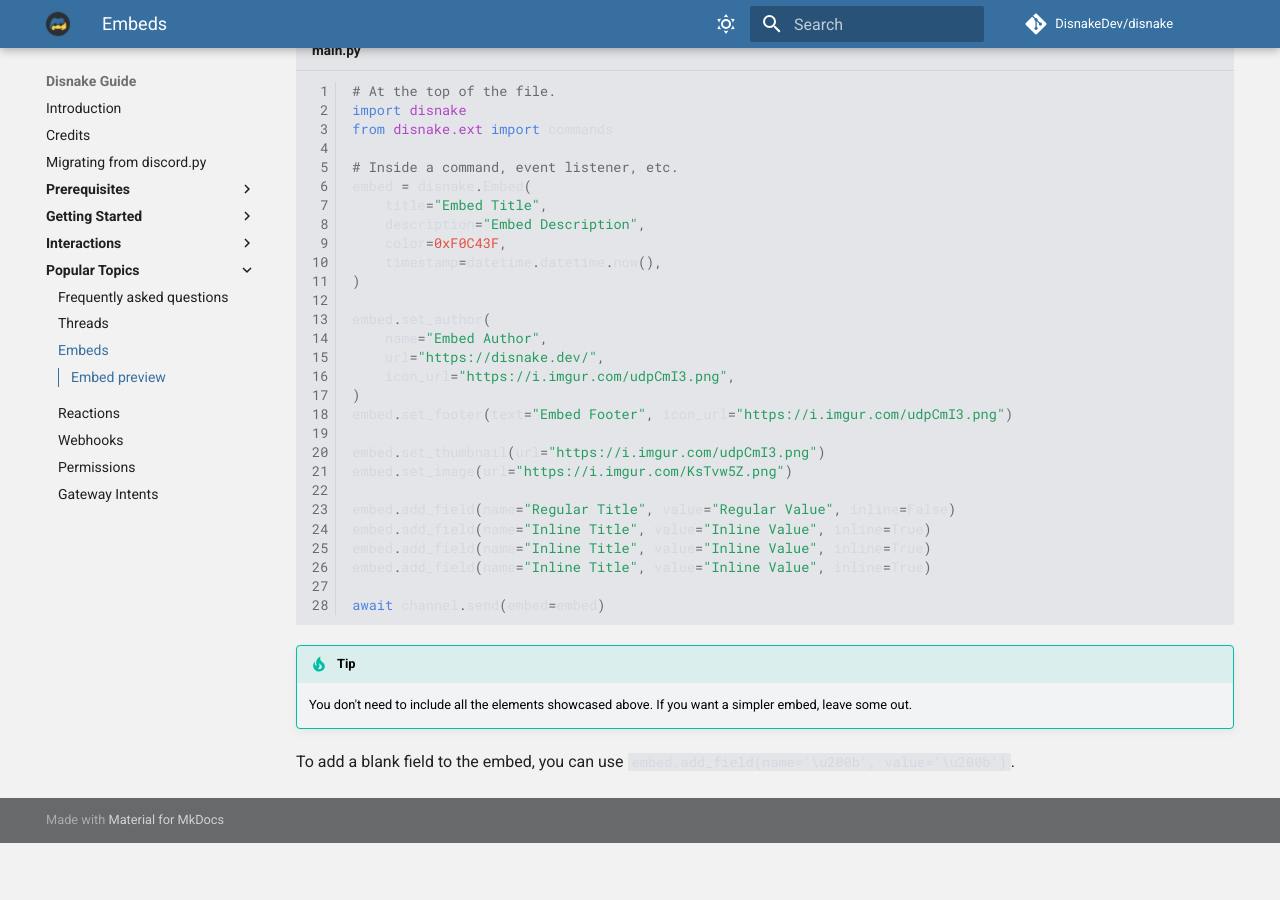
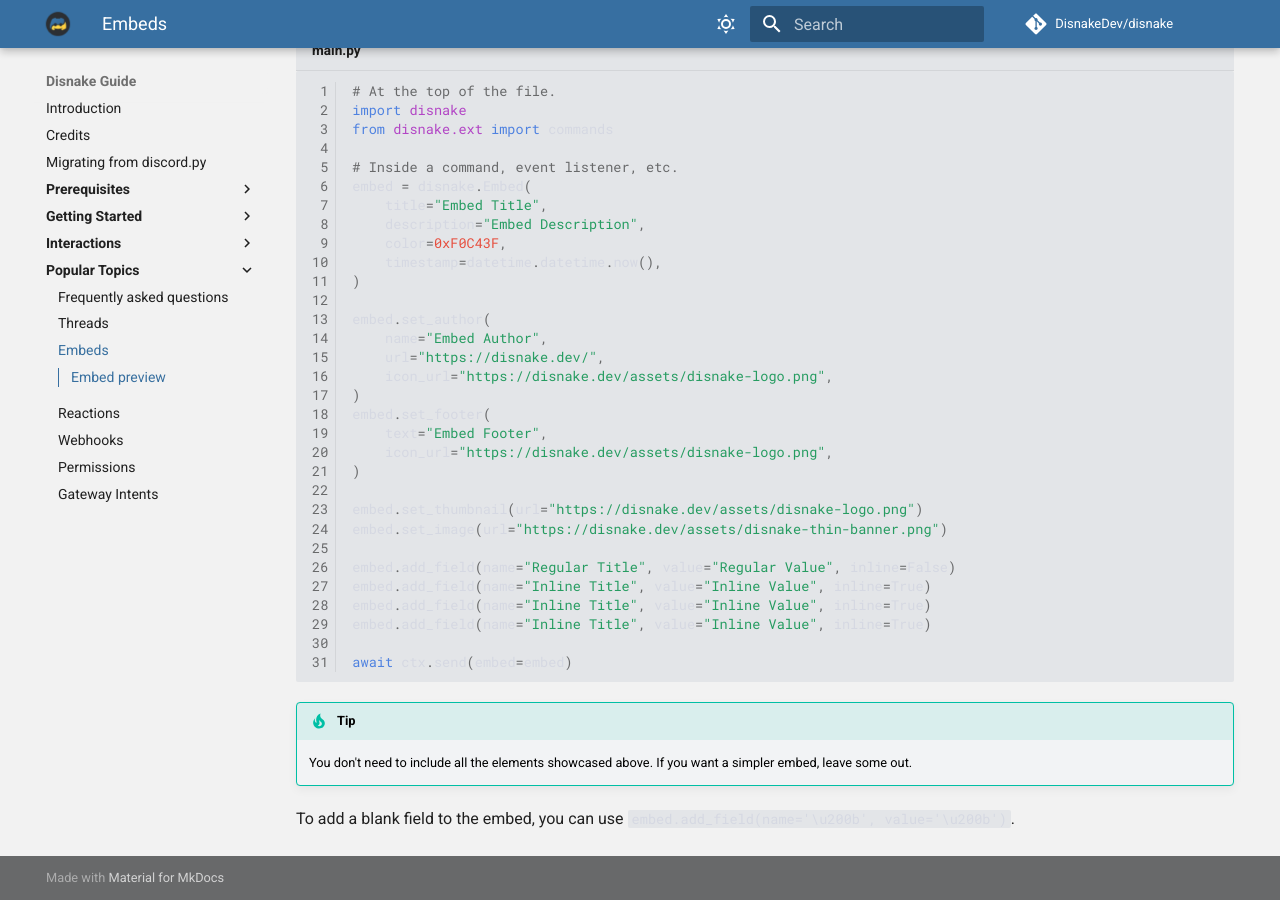
Before and after one commit to DisnakeDev/guide, an MkDocs documentation site: the page built from docs/300-popular-topics/303-embeds.md, in a window 1280 px wide and 900 px high, scrolled down 1005 px. Built offline with MkDocs 1.6.1 and Material for MkDocs 9.7.7, drawn with Linux system fonts in a browser that asks for light colours; comment, search, counter and statistics services are not loaded; before the commit the page ends 1848 px from its top, so only the background shows below that.

Commit message:
`303-Embeds` - Update assets to be shown from `disnake.dev`.

````diff
--- a/docs/300-popular-topics/303-embeds.md
+++ b/docs/300-popular-topics/303-embeds.md
@@ -30,19 +30,22 @@
 embed.set_author(
     name="Embed Author",
     url="https://disnake.dev/",
-    icon_url="https://i.imgur.com/udpCmI3.png",
+    icon_url="https://disnake.dev/assets/disnake-logo.png",
 )
-embed.set_footer(text="Embed Footer", icon_url="https://i.imgur.com/udpCmI3.png")
+embed.set_footer(
+    text="Embed Footer",
+    icon_url="https://disnake.dev/assets/disnake-logo.png",
+)
 
-embed.set_thumbnail(url="https://i.imgur.com/udpCmI3.png")
-embed.set_image(url="https://i.imgur.com/KsTvw5Z.png")
+embed.set_thumbnail(url="https://disnake.dev/assets/disnake-logo.png")
+embed.set_image(url="https://disnake.dev/assets/disnake-thin-banner.png")
 
 embed.add_field(name="Regular Title", value="Regular Value", inline=False)
 embed.add_field(name="Inline Title", value="Inline Value", inline=True)
 embed.add_field(name="Inline Title", value="Inline Value", inline=True)
 embed.add_field(name="Inline Title", value="Inline Value", inline=True)
 
-await channel.send(embed=embed)
+await ctx.send(embed=embed)
 ```
 
 !!! Tip
````
